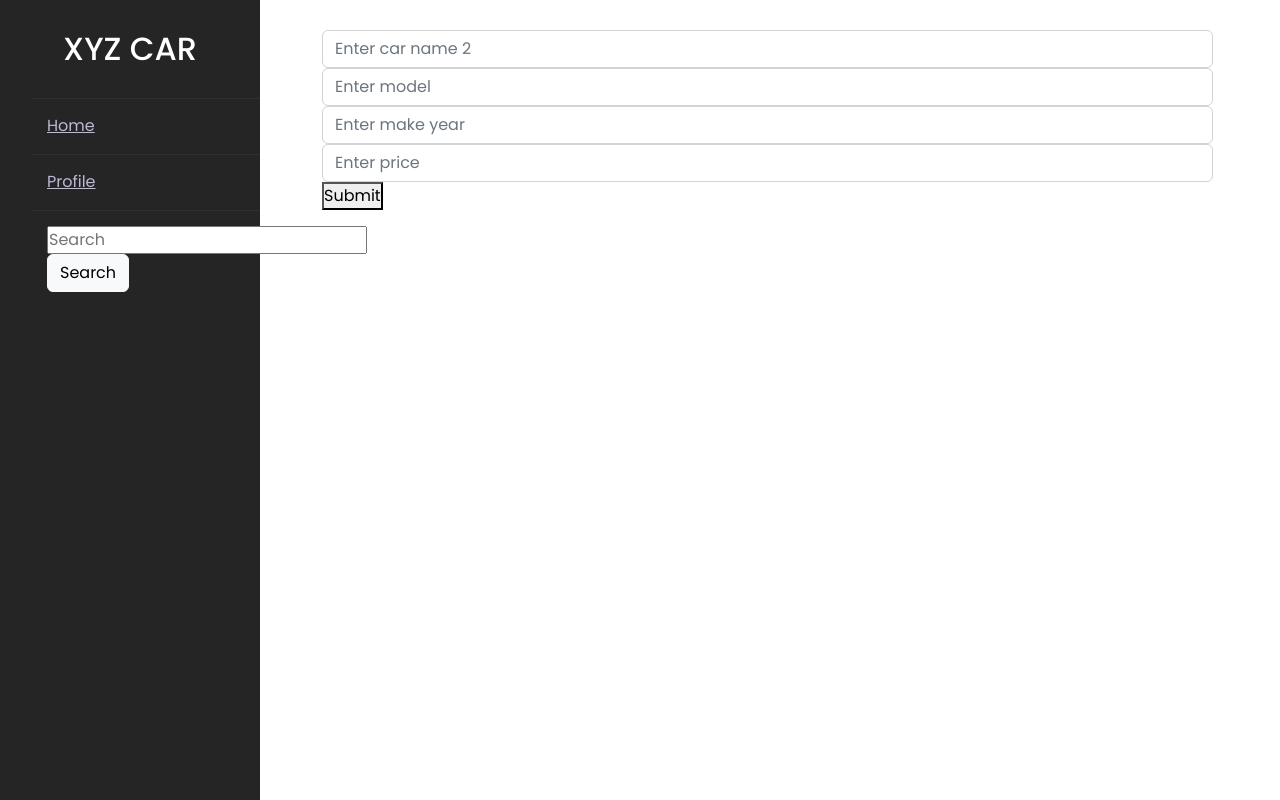
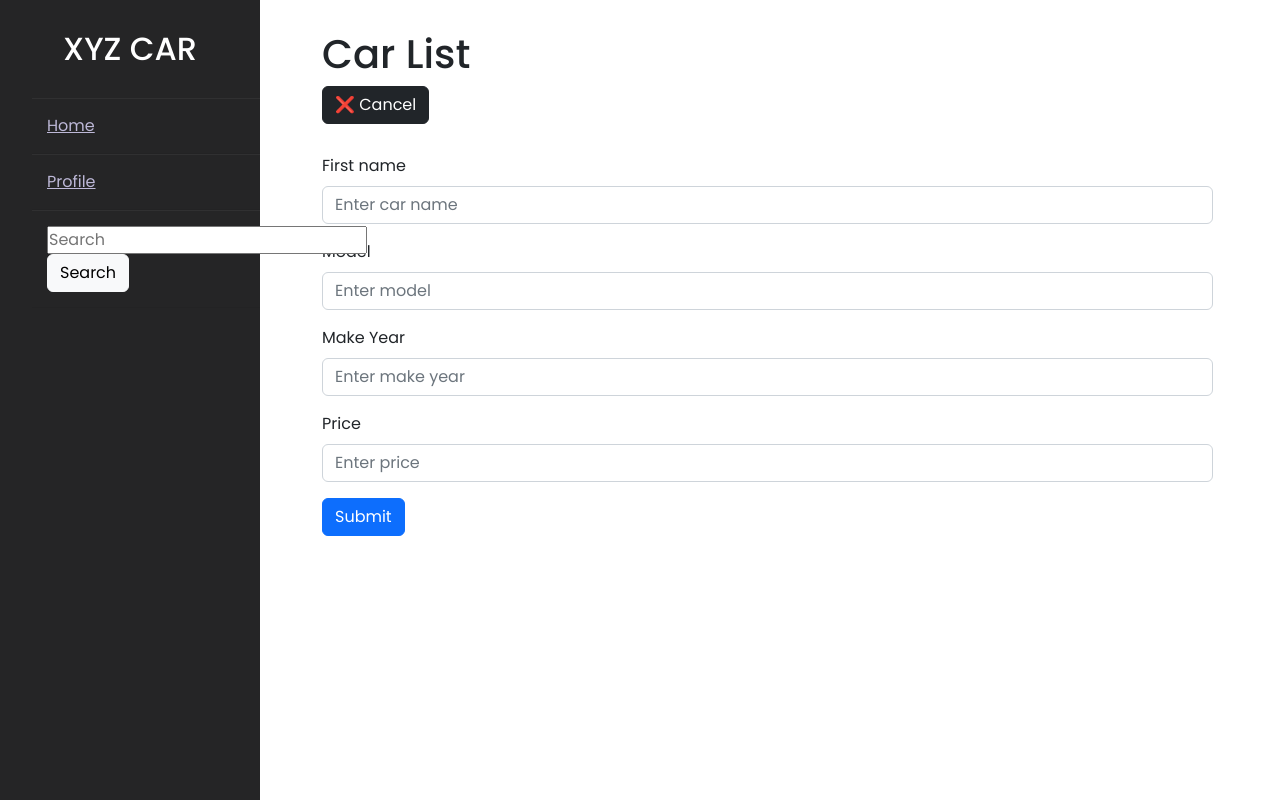
Before and after one commit to bligede767/kyn-react-js, a React (Create React App) app: page /addcar in a window 1280 px wide. Built offline with nearby package versions, Linux system fonts and the light colour scheme.

Commit message:
styling add car page

```diff
--- a/src/pages/AddCar.js
+++ b/src/pages/AddCar.js
@@ -1,6 +1,6 @@
 import axios from 'axios';
 import React, { useState } from 'react'
-import { useNavigate } from 'react-router-dom'
+import { useNavigate, Link } from 'react-router-dom'
 
 export default function SaveCar() {
   let navigate = useNavigate();
@@ -25,14 +25,24 @@ export default function SaveCar() {
   };
 
   return (
-    <form onSubmit={(e) => onSubmit(e)}>
+    <div>
+      <div className='heading'>
+        <h1>Car List</h1>
+        <Link to={"/"} className='btn btn-dark'>❌ Cancel</Link>
+      </div>
+      <form onSubmit={(e) => onSubmit(e)} className="row g-3">
+        <div className="col-md-12">
+          <label for="carName" class="form-label">First name</label>
           <input
             type={"text"}
             className="form-control"
-        placeholder="Enter car name 2"
+            placeholder="Enter car name"
             name="carName"
             value={carName}
             onChange={(e) => onInputChange(e)} required />
+        </div>
+        <div className="col-md-12">
+          <label for="model" class="form-label">Model</label>
           <input
             type={"text"}
             className="form-control"
@@ -40,6 +50,9 @@ export default function SaveCar() {
             name="model"
             value={model}
             onChange={(e) => onInputChange(e)} required />
+        </div>
+        <div className="col-md-12">
+          <label for="makeYear" class="form-label">Make Year</label>
           <input
             type={"text"}
             className="form-control"
@@ -47,6 +60,9 @@ export default function SaveCar() {
             name="makeYear"
             value={makeYear}
             onChange={(e) => onInputChange(e)} required />
+        </div>
+        <div className="col-md-12">
+          <label for="price" class="form-label">Price</label>
           <input
             type={"text"}
             className="form-control"
@@ -54,8 +70,11 @@ export default function SaveCar() {
             name="price"
             value={price}
             onChange={(e) => onInputChange(e)} required />
-
-      <button type='submit'>Submit</button>
+        </div>
+        <div class="col-12">
+          <button type='submit' className='btn btn-primary' >Submit</button>
+        </div>
       </form>
+    </div>
   )
 }
--- a/src/pages/Home.js
+++ b/src/pages/Home.js
@@ -21,7 +21,7 @@ export default function Home() {
         <div>
             <div className='heading'>
                 <h1>Car List</h1>
-                <Link to={"/addcar"} className='btn btn-dark'>+ Add car</Link>
+                <Link to={"/addcar"} className='btn btn-dark'>+ Add a car</Link>
             </div>
             <div className='cards'>
                 {
```
Lines whose indentation alone changed are shown as unchanged.
